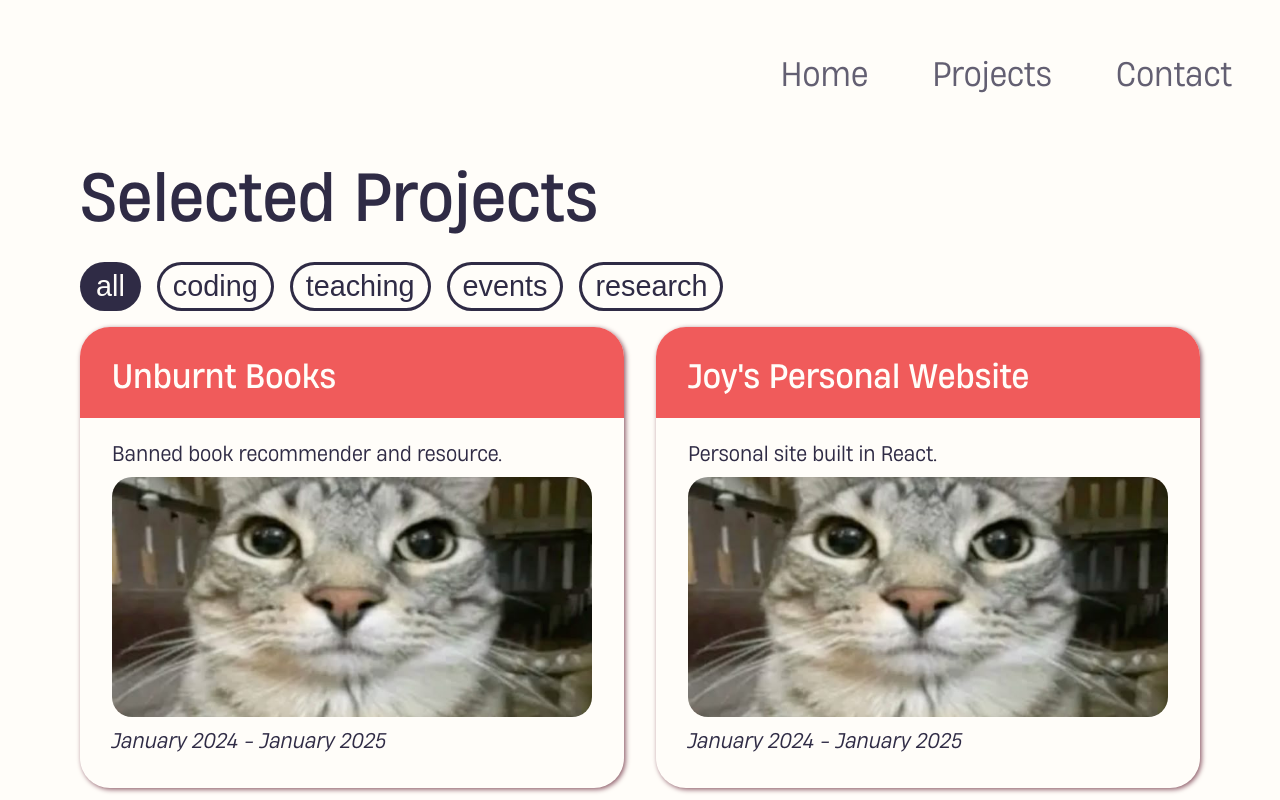
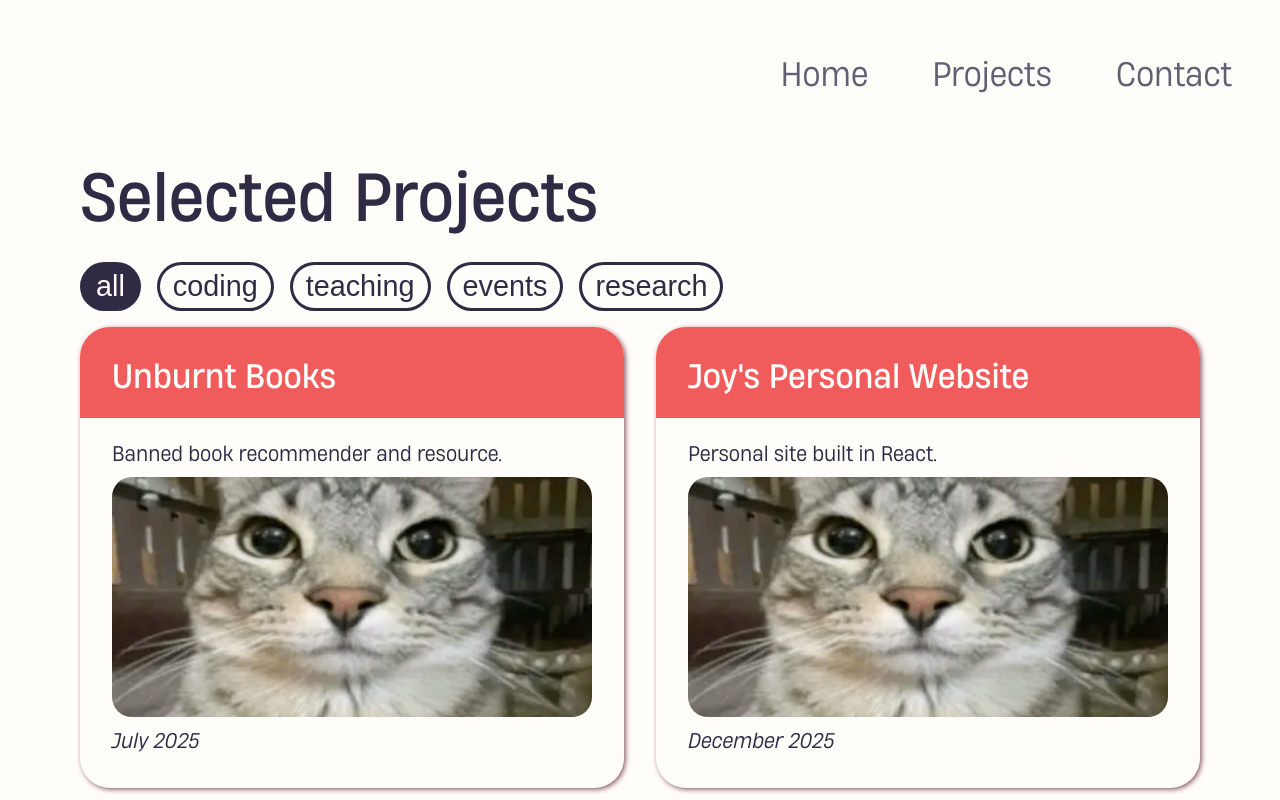
Before and after one commit to joysudo/personal-website, a React (Vite) app: page /projects in a window 1280 px wide. Shown: the top 800 px of the page. Built offline with nearby package versions, Linux system fonts and the light colour scheme.

Commit message:
refactor date system to no longer use date objects

```diff
--- a/src/components/ProjectCard.jsx
+++ b/src/components/ProjectCard.jsx
@@ -22,7 +22,7 @@ const ProjectCard = ({ project }) => {
         <div className="project-card-content">
           <p>{project.shortDescription}</p>
           <img src={project.images[0]} style={{ aspectRatio: 2 }}/>
-          <p className="project-card-date">{project.startDate.toLocaleDateString('en-US', {month: 'long', year: 'numeric'}) + " - " + project.endDate.toLocaleDateString('en-US', {month: 'long', year: 'numeric'})}</p>
+          <p className="project-card-date">{project.date}</p>
         </div>
       </div>
       {modal &&
@@ -41,7 +41,7 @@ const ProjectCard = ({ project }) => {
                   <img src={image}/>
                 )}
               </div>
-              <p className="project-card-date">{project.startDate.toLocaleDateString('en-US', {month: 'long', year: 'numeric'}) + " - " + project.endDate.toLocaleDateString('en-US', {month: 'long', year: 'numeric'})}</p>
+              <p className="project-card-date">{project.date}</p>
             </div>
           </div>
         </div>
--- a/src/data/ProjectData.jsx
+++ b/src/data/ProjectData.jsx
@@ -8,8 +8,7 @@ export const ProjectData = {
                 "I initially made this website in order to get free fudge. But it's also something I've been wanting to do for a while (if you search 'resume' in my files, you'll find 30 copies of the same CV). Just for my own reference, I thought it would be fun to have a database of most of the projects I've done.",
                 "This thing is built in React—really a pretty straightforward process! It took me around eight hours of coding, according to Hackatime, and I'd estimate one hour on Figma. Would recommend for any other students during a rainy day off school."
             ],
-            startDate: new Date(2024, 0, 15),
-            endDate: new Date(2025, 0, 15),
+            date: "December 2025",
             images: ["/placeholder.jpg"]
         },
         {
@@ -22,8 +21,7 @@ export const ProjectData = {
                 "I built Cattatime's entire frontend (also handled the backend operation of getting data to save to a local JSON). Kat navigated the backend and Slack integration, while Kaylee drew our visuals. Because we used Electron to turn React into a desktop application, I think a web port would be pretty simple. That's my idea for a next step forward, although we've got plenty of hats to add and more virtual inflation to fix 🫠",
                 "It was a very sleep-deprived 36 hours, but I had tons of fun. Lots of love to my Parthy friends! And I think our eye bags paid off, with Cattatime earning <b>first place</b> ʕ·͡ᴥ·ʔ"
             ],
-            startDate: new Date(2024, 0, 15),
-            endDate: new Date(2025, 0, 15),
+            date: "November 2025",
             images: ["/placeholder.jpg"]
         },
         {
@@ -35,8 +33,7 @@ export const ProjectData = {
                 "Logic Lab was initially an entry for the Congressional App Challenge. I made a pact with my friend, Tanisha Sajjan, over the summer. She would develop a Chrome extension, using AI to highlight fallacies as users browsed. I would build the site.",
                 "In the end, I spent <b>50-60 hours</b> coding the site. What probably contributed to that lengthy coding time was the fact it was my first time ever using React. I taught myself it while refreshing myself on Javascript, which I had only ever used to make buttons on static websites as a kid."
             ],
-            startDate: new Date(2024, 0, 15),
-            endDate: new Date(2025, 0, 15),
+            date: "June - August 2025",
             images: ["/placeholder.jpg"]
         },
         {
@@ -49,8 +46,7 @@ export const ProjectData = {
                 "My biggest insights, ironically, mostly surrounded curriculum development. When we design video games, we talk about the 'compulsion loop': <i>anticipation</i> (e.g. buying gear to fight the boss), <i>challenge</i> (e.g. fighting the boss), and <i>reward</i> (e.g. slaying the boss itself). In the beginning stages of learning, I think the goal is quantity of projects over quality. And that's because we're looking for learners to experience the full cycle of the compulsion loop as many times as possible.",
                 "When I'm teaching kids, I'm hoping for this same anticipation while receiving instruction, challenge while applying instruction, and reward from mastery of new skill. Luckily, I think skills like coding really lend themselves to this cycle."
             ],
-            startDate: new Date(2024, 0, 15),
-            endDate: new Date(2025, 0, 15),
+            date: "July 2025",
             images: ["/placeholder.jpg"]
         },
         {
@@ -62,8 +58,7 @@ export const ProjectData = {
                 "Tragically, I never got to ride a tractor. But I did get to shadow software engineers, study recursion in Python, and meet some pretty awesome people. I also took the opportunity to build a lot of mini games. The more practice the better, right?",
                 "At the end of our six months, I was invited to give a keynote speech. Miraculously, I have <i>zero</i> pictures of me delivering it. But the twice-weekly sessions opened me up to what actually working in computer science looks like."
             ],
-            startDate: new Date(2024, 0, 15),
-            endDate: new Date(2025, 0, 15),
+            date: "October 2022 - March 2023",
             images: ["/placeholder.jpg"]
         }
     ],
@@ -76,8 +71,7 @@ export const ProjectData = {
                 "I worked with Pi515, a nonprofit in the Des Moines area. There, we created a coding curriculum (that we piloted in three middle schools!). For months, we prepped before entering schools, where I was lucky enough to be able to instruct.",
                 "I miss these kids unbelievably. If you were at a middle school I taught—reach out anytime."
             ],
-            startDate: new Date(2024, 0, 15),
-            endDate: new Date(2025, 0, 15),
+            date: "February 2023 - May 2023",
             images: ["/placeholder.jpg"]
         },
         {
@@ -89,8 +83,7 @@ export const ProjectData = {
                 "Now, I'm in the middle of an accidental YouTuber arc. I'm also realizing that no one knows that 'Sucrates' is a pun. You know Socrates? <i>Su</i>-crates? My last name? I'm not just really into crates, I promise.",
                 "<i>You can watch my videos on <a href='https://www.youtube.com/@su.crates'>Youtube</a> or support them on my <a href='https://buymeacoffee.com/sucrates'>Buy Me a Coffee</a> page.</i>"
             ],
-            startDate: new Date(2024, 0, 15),
-            endDate: new Date(2025, 0, 15),
+            date: "September 2025 - Present",
             images: ["/placeholder.jpg"]
         },
         {
@@ -101,8 +94,7 @@ export const ProjectData = {
                 "I was lucky enough to be selected for the inaugural year of Girls Who Code's Student Leadership Council, serving over 760,000 girls around the world. Together, around ~20 girls from all over worked to design a new mentorship program for women in STEM, eventually presenting our proposal to the GWC programs department.",
                 "The reason this works? There are a few key dropoffs in female stem engagement (one in early education, with big ones also happening in college/early career). The issue is often a confidence gap, not an <i>ability</i> gap."
             ],
-            startDate: new Date(2024, 0, 15),
-            endDate: new Date(2025, 0, 15),
+            date: "February - July 2024",
             images: ["/placeholder.jpg"]
         },
         {
@@ -113,8 +105,7 @@ export const ProjectData = {
                 "I've done a lot of weird things for cash—audited programs, pitched a <a href='https://www.businessrecord.com/pi515-celebrates-girls-entrepreneurship-summit-honors-john-pappajohn/'>startup</a>, published <a href='http://alocasia.org/2022/12/21/joy-su-fertilizer/'>writing</a>, and more. As far as side gigs go, then, this one isn't that 'out there.' My newest inpromptu profession has been editing research papers for Chinese PhD students.",
                 "Through a working relationship with a professor at a top Chinese university, I've comprehensively edited ~3-4 research papers thus far. It's a stark shift from my previous experience (editing for a <a href='https://www.polyphonylit.org/EditorBiosV2/su/joy-su'>literary magazine</a> and reviewing college essays), but it's a jump I feel comfortable making. It's also a fun way to keep up with new developments within the scientific sphere."
             ],
-            startDate: new Date(2024, 0, 15),
-            endDate: new Date(2025, 0, 15),
+            date: "July 2024",
             images: ["/placeholder.jpg"]
         }
     ],
@@ -128,8 +119,7 @@ export const ProjectData = {
                 "My latest venture into event organizing. <b>Campfire RTP</b> is a game jam for students in the Research Triangle Park.",
                 "This event is part of an initiative organized by <a href='https://hackclub.com/'>Hack Club</a> to host 200 game jams in 200 cities."
             ],
-            startDate: new Date(2024, 0, 15),
-            endDate: new Date(2025, 0, 15),
+            date: "February 2026",
             images: ["/placeholder.jpg"]
         },
         {
@@ -140,8 +130,7 @@ export const ProjectData = {
                 "I organized Unmute in collaboration with <b>Mental Health America</b>. Unmute was a youth performance intended to raise mental health awareness, with 10 performers of various acts.",
                 "We hosted Unmute at the Cabarrus Arts Council in North Carolina. It was a lot of logistical headache—coordinating venue, performers, and funding—but it was incredibly gratifying see through. I led student sessions, designed all promotional material, and conducted outreach for the event."
             ],
-            startDate: new Date(2024, 0, 15),
-            endDate: new Date(2025, 0, 15),
+            date: "August 2025",
             images: ["/placeholder.jpg"]
         },
     ],
@@ -154,8 +143,7 @@ export const ProjectData = {
                 "Meta-analysis. Awarded Borlaug Scholar and nominated to attend Global Youth Institute in 2023 (total scholars include 151 students from 10 countries).",
                 "Was invited back to return as a Group Facilitator for this event in 2025, where I got to mentor nine brilliant students :)"
             ],
-            startDate: new Date(2024, 0, 15),
-            endDate: new Date(2025, 0, 15),
+            date: "May 2023, October 2023, October 2025",
             images: ["/placeholder.jpg"]
         },
         {
@@ -163,8 +151,7 @@ export const ProjectData = {
             category: "research",
             shortDescription: "Research paper; 3rd in North Carolina mathematics",
             fullDescription: ["Mathematics paper and presentation, titled <i>Alternatively Parameterizing the Bulk Boundary Relationship in Regular Polytopes</i>. Placed third place at the North Carolina Student Academy of Science."],
-            startDate: new Date(2024, 0, 15),
-            endDate: new Date(2025, 0, 15),
+            date: "March 2025",
             images: ["/placeholder.jpg"]
         },
         {
@@ -175,21 +162,19 @@ export const ProjectData = {
                 "Data modeling of relationship between residential segregation and climate risk using Python (Pandas, Scikit-learn, Statsmodels) and Geographic Information System (QGIS).",
                 "Placed 4th in state Technology Student Association conference."
             ],
-            startDate: new Date(2024, 0, 15),
-            endDate: new Date(2025, 0, 15),
+            date: "April 2025",
             images: ["/placeholder.jpg"]
         },
         {
             title: "Clearing the Air",
-            category: "research",
+            category: "July 2024",
             shortDescription: "Data science project on particulate matter and COVID-19.",
             fullDescription: [
                 "This was another project I designed for Kode With Klossy. We created an information website that reveals our data analysis on the relationship between particulate matter and COVID-19. This time, though, I was going for a certification in Data Science.",
                 "It's a certification I would recommend for anyone who wants to grasp the basics of analyzing data in Python. I enjoyed most exercises, and it was a fun way to brush up. For <i>Clearing the Air</i>, I also got to brush up on my pixel art skills—one of the first art styles I ever tried.",
                 "I illustrated, analyzed, and wrote <a href='https://joysu20083.wixsite.com/clearingtheair'>Clearing the Air website</a>. Other team members focused on other <a href='https://raissa-nobrega.wixstudio.io/clear-the-air'>informational website pages</a> and research."
             ],
-            startDate: new Date(2024, 0, 15),
-            endDate: new Date(2025, 0, 15),
+            date: "December",
             images: ["/placeholder.jpg"]
         }
     ]
```
